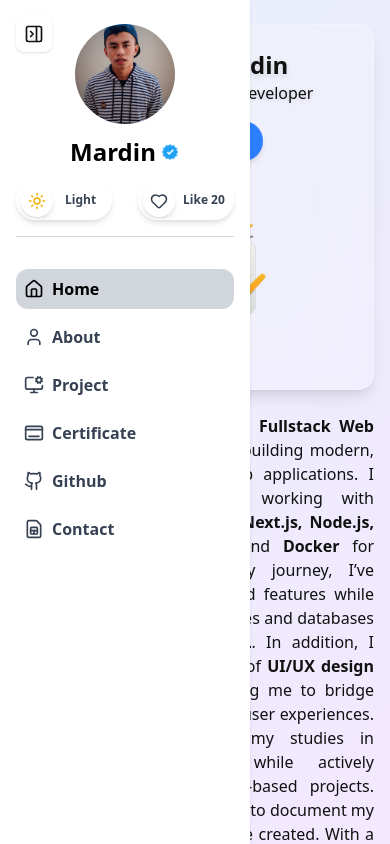
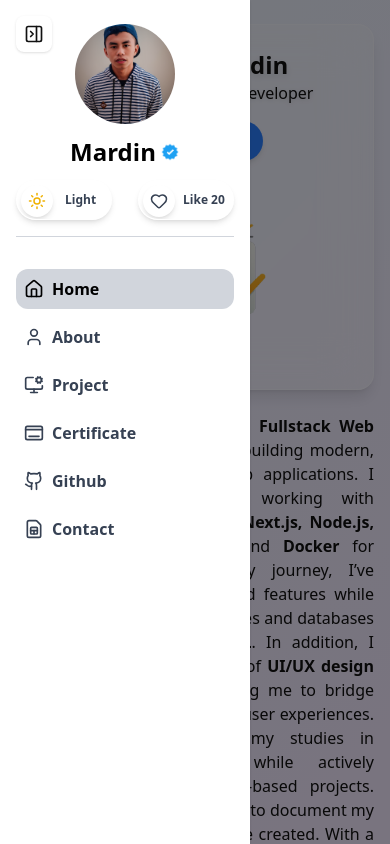
Before and after one commit to mardinajalah/portofolio, a Next.js app: page / in a window 390 px wide. Both pictures are taken after a click on the element 34 px from the left and 34 px from the top of the page. Built offline with nearby package versions, Linux system fonts and the light colour scheme.

Commit message:
feat: add fiture overlay when mode mobile

```diff
--- a/components/Molecules/Sidebar.tsx
+++ b/components/Molecules/Sidebar.tsx
@@ -63,12 +63,21 @@ const Sidebar: React.FC<SidebarProps> = ({ isOpenSidebar, setIsOpenSidebar }) =>
         {isOpenSidebar ? <PanelRightClose size={20} /> : <PanelRightOpen size={20} />}
       </div>
 
+      {/* Overlay (hanya muncul di mobile/tablet ketika sidebar terbuka) */}
+      {isOpenSidebar && (
+        <div
+          className='fixed inset-0 bg-black/50 z-30 md:hidden'
+          onClick={() => setIsOpenSidebar(false)}
+        />
+      )}
+
       {/* Sidebar */}
       <div
         className={`
           fixed top-0 left-0 h-full w-[250px] p-4 flex flex-col gap-3 items-center
           transition-all duration-300 z-40 shadow
-        ${isDark ? `bg-gray-900 text-white ${isOpenSidebar ? 'shadow-gray-700' : ''}`  : 'bg-white text-black'} bg-opacity-100
+          ${isDark ? `bg-gray-900 text-white ${isOpenSidebar ? 'shadow-gray-700' : ''}` : 'bg-white text-black'}
+          bg-opacity-100
           md:bg-[var(--bg)] md:text-[var(--text)]
           ${isOpenSidebar ? 'translate-x-0' : '-translate-x-full'}
         `}
```
Lines whose indentation alone changed are shown as unchanged.
